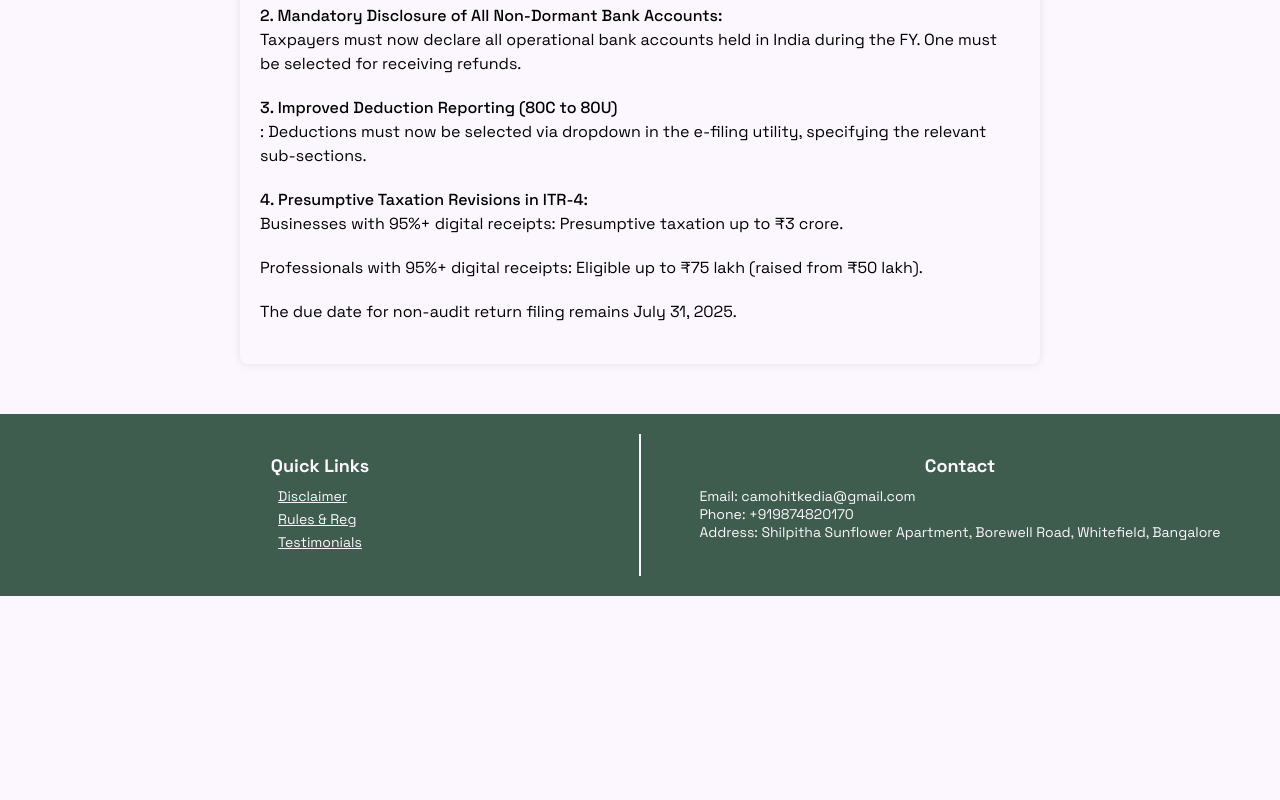
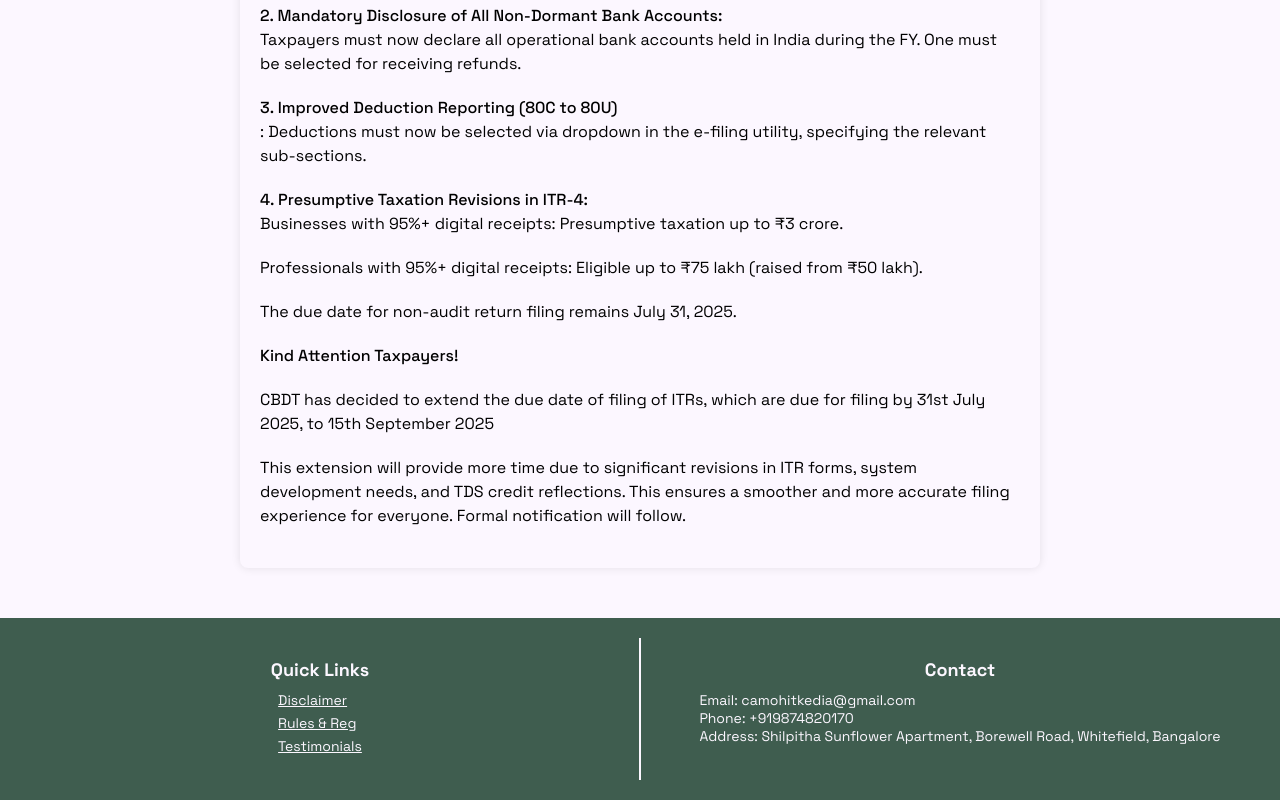
Before and after one commit to DBatman35611/mohit_kedia_trial, a website: page laws.html in a window 1280 px wide. Shown: the part 1309-2109 px from the top of the page. Before the commit the page ends 1905 px from the top, so only its background shows below. Drawn offline with Linux system fonts and the light colour scheme; no server answers.

Commit message:
Updating tax info

```diff
--- a/laws.html
+++ b/laws.html
@@ -118,6 +118,15 @@
 
         <li>The due date for non-audit return filing remains July 31, 2025.</li>
 
+        <li class="highlight">Kind Attention Taxpayers!</li>
+
+       <li> CBDT has decided to extend the due date of filing of ITRs, which are due for filing by 31st July
+        2025, to 15th September 2025 </li>
+
+        <li>This extension will provide more time due to significant revisions in ITR forms,
+        system development needs, and TDS credit reflections. This ensures a smoother and
+         more accurate filing experience for everyone. Formal notification will follow.</li>
+
 
 
       </ul>
```
